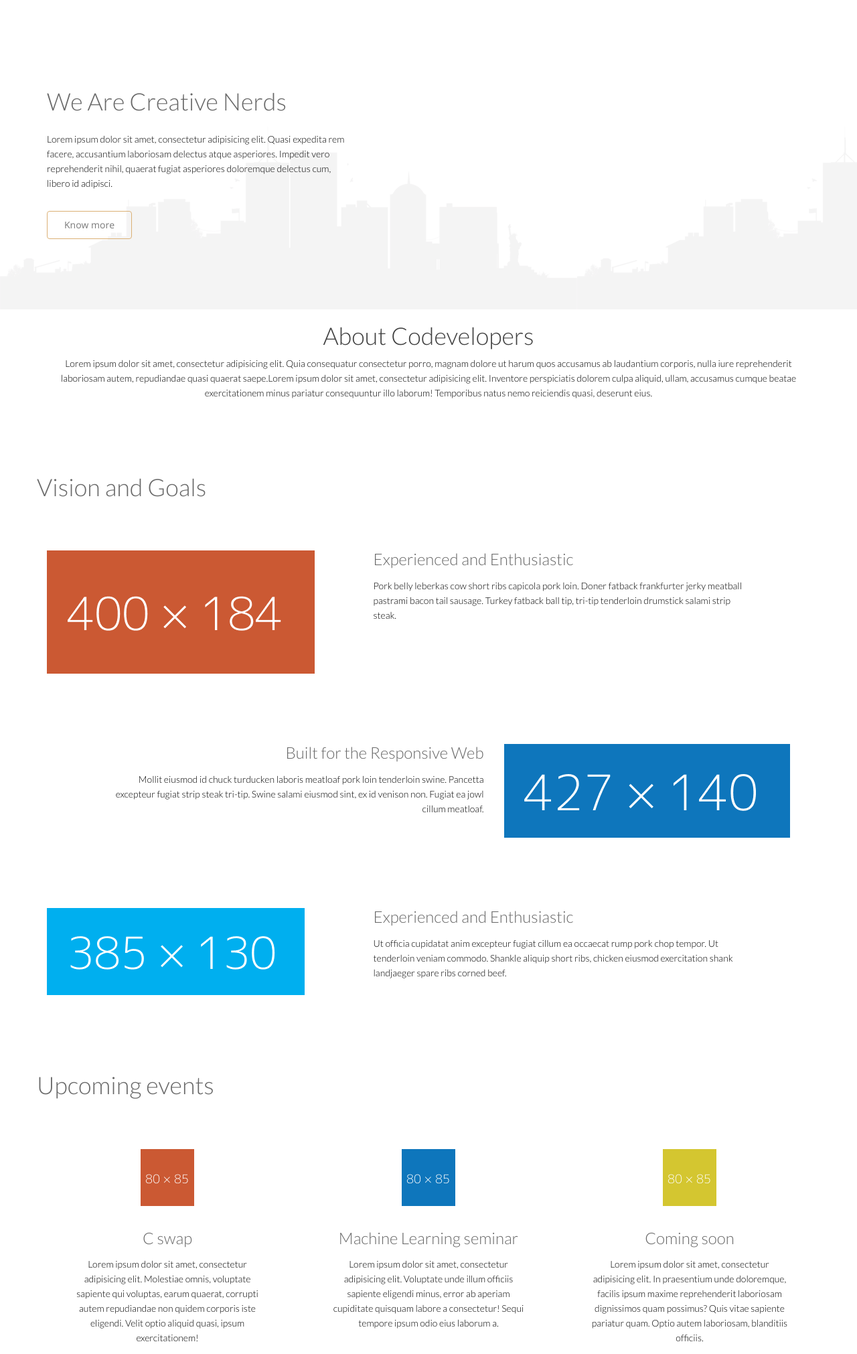
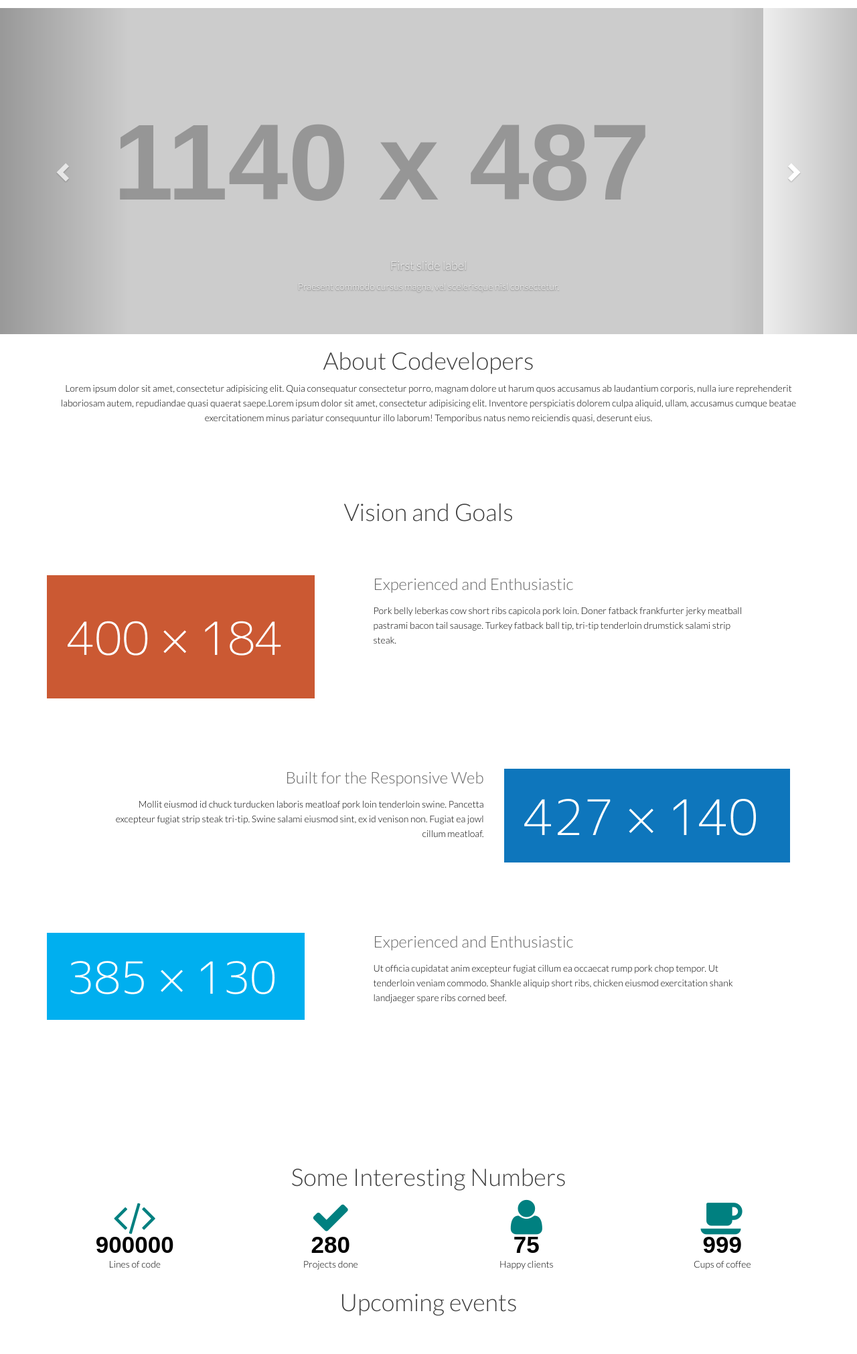
Before and after one commit to DeftNinja/CodersClub, a plain HTML site: page index.html in a window 1280 px wide. Shown: the part 160-2182 px from the top of the page at 67% size. Drawn offline with nearby package versions, Linux system fonts and the light colour scheme; placeholder pictures from the web are drawn by us.

Commit message:
Prototype for home page ready! Fixing spacing and carousel in next update...

```diff
--- a/css/main.css
+++ b/css/main.css
@@ -2583,3 +2583,36 @@ span.stButton_gradient,
     border-radius: 100%;
     margin: 10px 0;
 }
+
+/*******************************************
+         Custom CSS
+*******************************************/
+@import url(https://fonts.googleapis.com/css?family=Lato:400,700|Montserrat:400,700);
+@import url(https://maxcdn.bootstrapcdn.com/font-awesome/4.6.3/css/font-awesome.min.css);
+
+
+/*/ start count stats /*/
+
+section#counter-stats {
+    display: -webkit-box;
+    display: -ms-flexbox;
+    display: flex;
+    -webkit-box-pack: center;
+    -ms-flex-pack: center;
+    justify-content: center;
+    margin-top: 100px;
+}
+
+.stats {
+    text-align: center;
+    font-size: 35px;
+    font-weight: 700;
+    font-family: 'Montserrat', sans-serif;
+}
+
+.stats .fa {
+    color: #008080;
+    font-size: 60px;
+}
+
+/*/ end count stats /*/
--- a/index.html
+++ b/index.html
@@ -70,18 +70,48 @@
     </header>
     <!--/#header-->
 
-    <section id="home-slider">
-        <div class="container">
-            <div class="main-slider">
-                <div class="slide-text">
-                    <h1>We Are Creative Nerds</h1>
-                    <p>Lorem ipsum dolor sit amet, consectetur adipisicing elit. Quasi expedita rem facere, accusantium laboriosam delectus atque asperiores. Impedit vero reprehenderit nihil, quaerat fugiat asperiores doloremque delectus cum, libero id adipisci.</p>
-                    <a href="#" class="btn btn-common">Know more</a>
+    <div id="carousel-container">
+        <div id="carousel-example-generic" class="carousel slide" data-ride="carousel">
+            <ol class="carousel-indicators visible-xs">
+                <li data-target="#carousel-example-generic" data-slide-to="0" class="active"></li>
+                <li data-target="#carousel-example-generic" data-slide-to="1"></li>
+                <li data-target="#carousel-example-generic" data-slide-to="2"></li>
+            </ol>
+            <div class="carousel-inner">
+                <div class="item active">
+                    <img src="http://placehold.it/1140x487/green" alt="">
+                    <div class="carousel-caption">
+                        <h3>First slide label</h3>
+                        <p>Praesent commodo cursus magna, vel scelerisque nisl consectetur.</p>
+                    </div>
+                </div>
+                <div class="item">
+                    <img src="http://placehold.it/1140x487/blue" alt="">
+                    <div class="carousel-caption">
+                        <h3>Second slide label</h3>
+                        <p>Praesent commodo cursus magna, vel scelerisque nisl consectetur.</p>
+                    </div>
+                </div>
+                <div class="item">
+                    <img src="http://placehold.it/1140x487/red" alt="">
+                    <div class="carousel-caption">
+                        <h3>Third slide label</h3>
+                        <p>Praesent commodo cursus magna, vel scelerisque nisl consectetur.</p>
+                    </div>
                 </div>
             </div>
+            <a class="left carousel-control hidden-xs" href="#carousel-example-generic" data-slide="prev">
+                <span class="glyphicon glyphicon-chevron-left"></span>
+            </a>
+            <a class="right carousel-control hidden-xs" href="#carousel-example-generic" data-slide="next">
+                <span class="glyphicon glyphicon-chevron-right"></span>
+            </a>
         </div>
-        <div class="preloader"><i class="fa fa-sun-o fa-spin"></i></div>
-    </section>
+        <!--/#carousel-example-generic-->
+    </div>
+    <!--/#carousel-container-->
+
+
     <!--/#home-slider-->
 
     <section id="clients">
@@ -101,7 +131,7 @@
     <section id="features">
         <div class="container">
             <div class="row">
-                <h1>Vision and Goals</h1>
+                <h1 class="title">Vision and Goals</h1>
                 <div class="single-features">
                     <div class="col-sm-5 wow fadeInLeft" data-wow-duration="500ms" data-wow-delay="300ms">
                         <img src="images/home/image1.png" class="img-responsive" alt="">
@@ -133,12 +163,49 @@
         </div>
     </section>
     <!--/#features-->
+    <!--- Counter --->
+    <section id="counter-stats" class="wow fadeInRight" data-wow-duration="1.4s">
+        <div class="container">
+            <div class="row">
+                <h1 class="title">Some Interesting Numbers</h1>
+                <div class="col-lg-3 stats">
+                    <i class="fa fa-code" aria-hidden="true"></i>
+                    <div class="counting" data-count="900000">0</div>
+                    <h5>Lines of code</h5>
+                </div>
 
+                <div class="col-lg-3 stats">
+                    <i class="fa fa-check" aria-hidden="true"></i>
+                    <div class="counting" data-count="280">0</div>
+                    <h5>Projects done</h5>
+                </div>
+
+                <div class="col-lg-3 stats">
+                    <i class="fa fa-user" aria-hidden="true"></i>
+                    <div class="counting" data-count="75">0</div>
+                    <h5>Happy clients</h5>
+                </div>
+
+                <div class="col-lg-3 stats">
+                    <i class="fa fa-coffee" aria-hidden="true"></i>
+                    <div class="counting" data-count="999">0</div>
+                    <h5>Cups of coffee</h5>
+                </div>
+
+
+            </div>
+            <!-- end row -->
+        </div>
+        <!-- end container -->
+
+    </section>
+
+    <!-- end cont stats -->
     <!--- Upcoming events --->
     <section id="services">
         <div class="container">
             <div class="row">
-                <h1>Upcoming events</h1>
+                <h1 class="title">Upcoming events</h1>
                 <div class="col-sm-4 text-center padding wow fadeIn" data-wow-duration="1000ms" data-wow-delay="300ms">
                     <div class="single-service">
                         <div class="wow scaleIn" data-wow-duration="500ms" data-wow-delay="300ms">
@@ -184,17 +251,8 @@
                                 <a href="#"><img src="images/home/profile1.png" alt=""></a>
                             </div>
                             <div class="media-body">
-                                <blockquote>Nisi commodo bresaola, leberkas venison eiusmod bacon occaecat labore tail.</blockquote>
-                                <h3><a href="#">- Jhon Kalis</a></h3>
-                            </div>
-                        </div>
-                        <div class="media">
-                            <div class="pull-left">
-                                <a href="#"><img src="images/home/profile2.png" alt=""></a>
-                            </div>
-                            <div class="media-body">
-                                <blockquote>Capicola nisi flank sed minim sunt aliqua rump pancetta leberkas venison eiusmod.</blockquote>
-                                <h3><a href="">- Abraham Josef</a></h3>
+                                <blockquote>They designed a website for us and it is really good. Thank you codevelopers!</blockquote>
+                                <h3><a href="#">- dtoxd.ai</a></h3>
                             </div>
                         </div>
                     </div>
@@ -210,10 +268,10 @@
 
                         <h2>Address</h2>
                         <address>
-                            Unit C2, St.Vincent's Trading Est., <br>
-                            Feeder Road, <br>
-                            Bristol, BS2 0UY <br>
-                            United Kingdom <br>
+                            Agnel Technical Education Complex<br>
+                            Sector 9-A, Vashi, Navi Mumbai,<br>
+                            Maharashtra, India<br>
+                            PIN - 400703<br>
                         </address>
                     </div>
                 </div>
@@ -238,8 +296,7 @@
                 </div>
                 <div class="col-sm-12">
                     <div class="copyright-text text-center">
-                        <p>&copy; Your Company 2014. All Rights Reserved.</p>
-                        <p>Designed by <a target="_blank" href="http://www.themeum.com">Themeum</a></p>
+                        <p>&copy; Codevelopers 2019. All Rights Reserved.</p>
                     </div>
                 </div>
             </div>
@@ -252,6 +309,7 @@
     <script type="text/javascript" src="js/lightbox.min.js"></script>
     <script type="text/javascript" src="js/wow.min.js"></script>
     <script type="text/javascript" src="js/main.js"></script>
+    <script type="text/javascript" src="js/counter.js"></script>
 </body>
 
 </html>
--- /dev/null
+++ b/js/counter.js
@@ -0,0 +1,26 @@
+// number count for stats, using jQuery animate
+
+$('.counting').each(function() {
+  var $this = $(this),
+      countTo = $this.attr('data-count');
+
+  $({ countNum: $this.text()}).animate({
+    countNum: countTo
+  },
+
+  {
+
+    duration: 3000,
+    easing:'linear',
+    step: function() {
+      $this.text(Math.floor(this.countNum));
+    },
+    complete: function() {
+      $this.text(this.countNum);
+      //alert('finished');
+    }
+
+  });
+
+
+});
```
